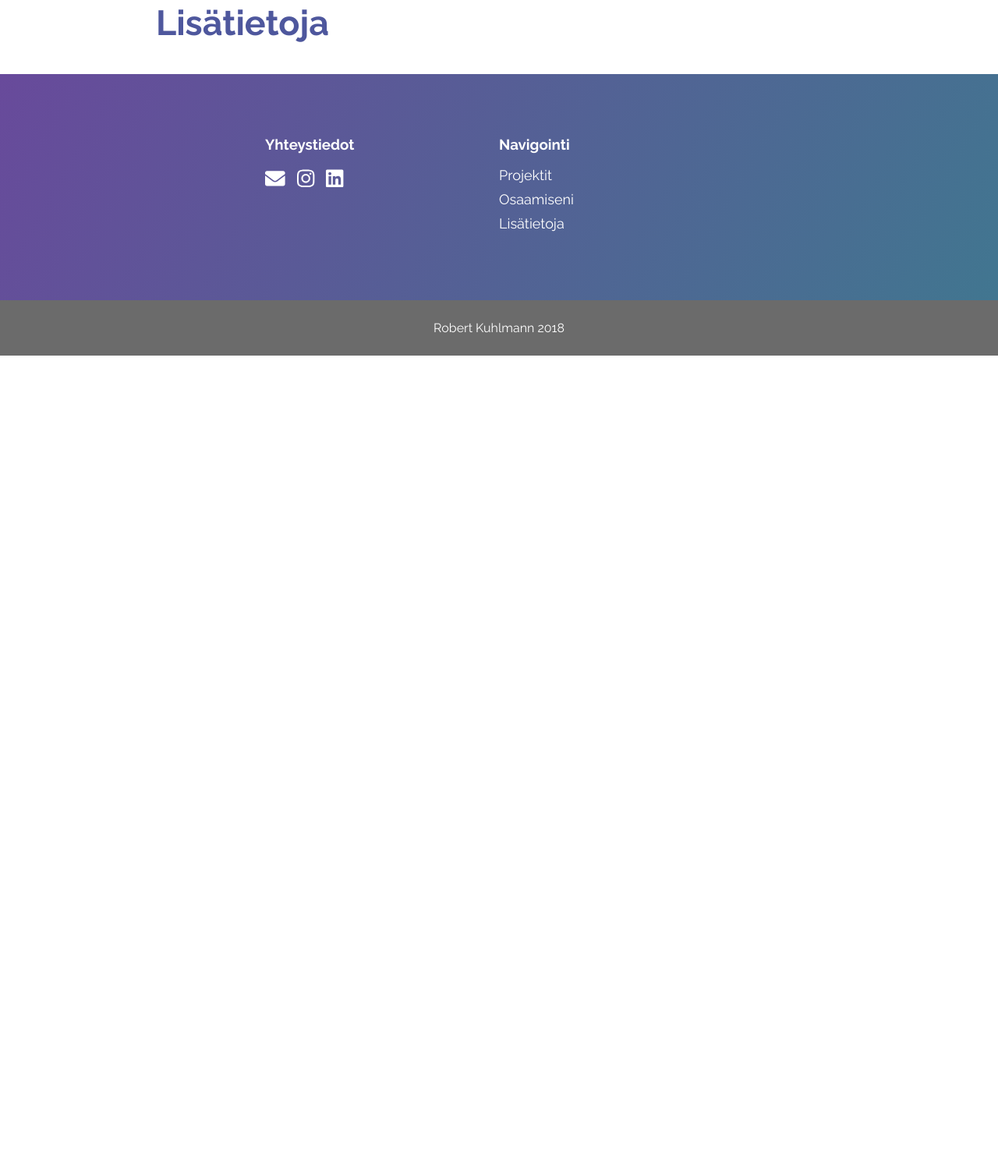
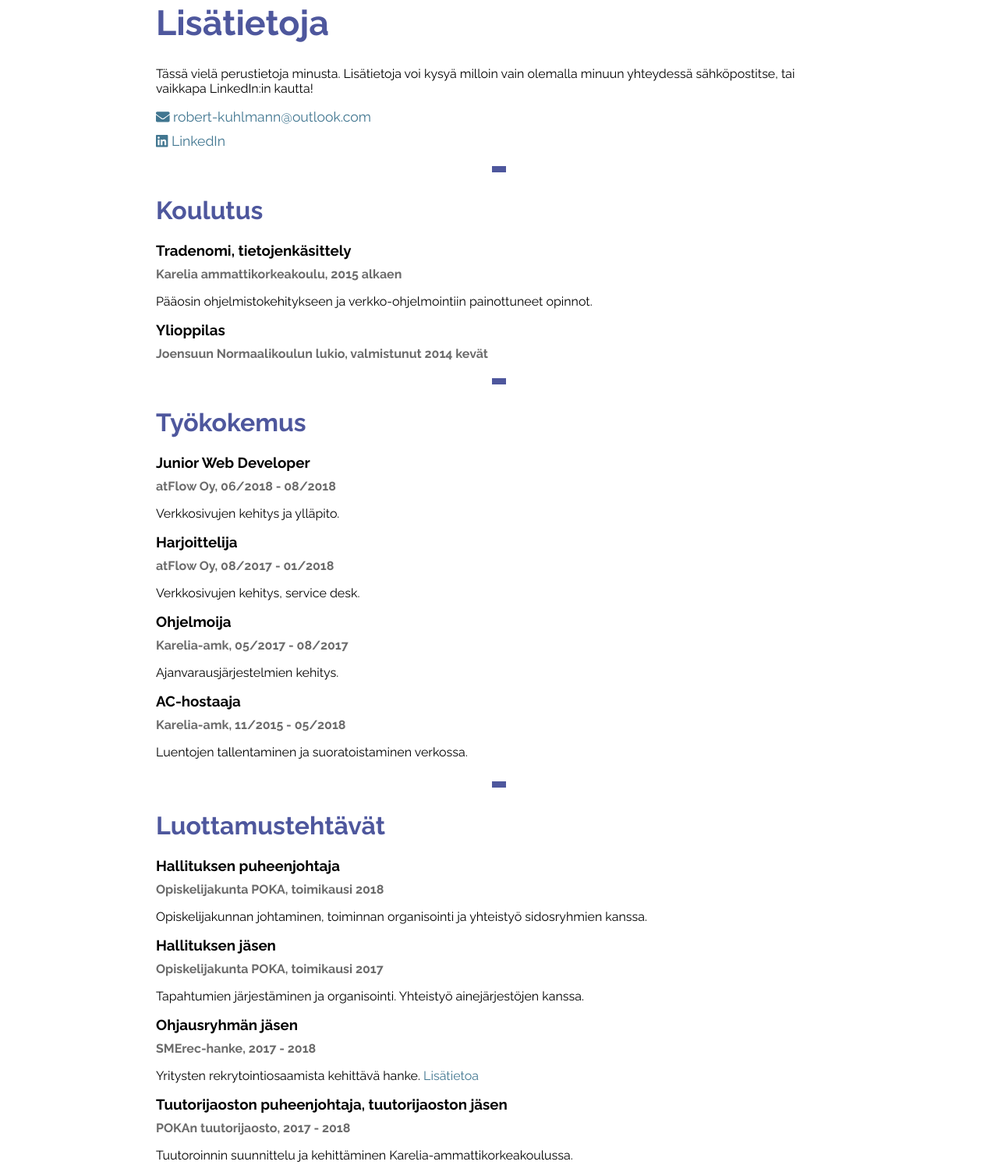
Before and after one commit to roopertti/portfolio, a Gatsby site: page /lisatietoja in a window 1280 px wide. Shown: the part 166-1660 px from the top of the page at 78% size. Before the commit the page ends 800 px from the top, so only its background shows below. Built offline with nearby package versions, Linux system fonts and the light colour scheme; Gatsby itself is replaced by a stand-in of ours.

Commit message:
Last fixes, Additional info page finished

```diff
--- a/gatsby-config.js
+++ b/gatsby-config.js
@@ -21,8 +21,7 @@ module.exports = {
         start_url: '/',
         background_color: '#663399',
         theme_color: '#663399',
-        display: 'minimal-ui',
-        icon: 'src/images/gatsby-icon.png', // This path is relative to the root of the site.
+        display: 'minimal-ui'
       },
     },
     'gatsby-plugin-offline',
--- a/src/components/bigTitle.js
+++ b/src/components/bigTitle.js
@@ -3,6 +3,10 @@ import styled from 'styled-components';
 const BigTitle = styled.h1`
     font-size: 2.8em;
     color: var(--primary);
+
+    @media (max-width: 600px) {
+        font-size: 2em;
+    }
 `;
 
 export default BigTitle;
--- a/src/components/layout.js
+++ b/src/components/layout.js
@@ -16,7 +16,6 @@ import Footer from '../components/footer';
 import '../base.css';
 
 import Header from './header';
-import Container from './container';
 
 const Layout = ({ children }) => (
   <StaticQuery
@@ -51,10 +50,10 @@ const Layout = ({ children }) => (
             <a href="mailto:robert-kuhlmann@outlook.com">
               <FontAwesomeIcon icon={faEnvelope}></FontAwesomeIcon>
             </a>
-            <a href="https://www.instagram.com/kuuuulman/" target="_blank">
+            <a href="https://www.instagram.com/kuuuulman/" target="_blank" rel="noopener noreferrer">
               <FontAwesomeIcon icon={faInstagram}></FontAwesomeIcon>
             </a>
-            <a href="https://www.linkedin.com/in/robert-kuhlmann/" target="_blank">
+            <a href="https://www.linkedin.com/in/robert-kuhlmann/" target="_blank" rel="noopener noreferrer">
               <FontAwesomeIcon icon={faLinkedin}></FontAwesomeIcon>
             </a>
           </div>
--- a/src/components/projectlist.js
+++ b/src/components/projectlist.js
@@ -29,6 +29,7 @@ const ProjectWrapper = styled.article`
 
     @media (max-width: 600px) {
         padding: 10px;
+        margin-bottom: 120px;
         box-shadow: none;
     }
 `;
@@ -43,7 +44,7 @@ const ImageSlider = ({image}) => {
     const images = getImageLinks();
     console.log(image);
 
-    if(typeof image === 'null') return null;
+    if(image === null) return null;
 
     if(image.constructor === Array) {
         const settings = {
--- a/src/pages/index.js
+++ b/src/pages/index.js
@@ -20,8 +20,8 @@ const IndexPage = () => (
     <Landing>
       <div>
         <h1>Moikka!</h1>
-        <p style={{fontSize: '1.2em', color: 'var(--dark)'}}><strong>Tervetuloa miun sivuille!</strong></p>
-        <p>Näillä sivuilla pääsee hieman "ihastelemaan" minun osaamistani ja muutamia projekteja, joissa olen ollut mukana.</p>
+        <p style={{fontSize: '1.2em', color: 'var(--dark)'}}><strong>Tervetuloa minun sivuille!</strong></p>
+        <p>Näillä sivuilla esittelen hieman minun osaamistani ja muutamia projekteja, joissa olen ollut mukana.</p>
         <Link to="/projektit">Aloita tutustuminen!</Link>
       </div>
       <div style={{textAlign: "center"}}>
@@ -49,7 +49,7 @@ const IndexPage = () => (
       <article>
         <header>
           <BigTitle>
-            Lyhyesti kuka mie oon
+            Lyhyesti kuka olen
           </BigTitle>
         </header>
         <p>Olen Robert Kuhlmann, 24-vuotias reipas miehenalku ja opiskelen nyt neljättä ja viimeistä vuotta Karelia-ammattikorkeakoulussa tietojenkäsittelyn tradenomiksi. Olen opiskellut tutkintoni aikana pääasiassa ohjelmistokehitystä ja tarkemmin ottaen verkkosovelluskehitystä.</p>
--- a/src/pages/lisatietoja.js
+++ b/src/pages/lisatietoja.js
@@ -1,16 +1,76 @@
 import React from 'react';
 import styled from 'styled-components';
+import { FontAwesomeIcon } from '@fortawesome/react-fontawesome';
+import { faLinkedin } from '@fortawesome/free-brands-svg-icons';
 
 import Container from '../components/container';
 import Layout from '../components/layout';
 import Breadcrumb from '../components/breadcrumb';
 import BigTitle from '../components/bigTitle';
+import Separator from '../components/separator';
+import MediumTitle from '../components/mediumTitle';
+import { faEnvelope } from '@fortawesome/free-solid-svg-icons';
+
+const SmallMarginTitle = styled.h3`
+    margin: 10px 0;
+`;
+
+const SmallMarginSubtitle = styled.h4`
+    margin: 10px 0;
+    color: var(--dark);
+`;
 
 const AdditionalInfo = () => (
     <Layout>
         <Breadcrumb routeIndex={2}></Breadcrumb>
         <Container style={{paddingTop: 0}}>
             <BigTitle>Lisätietoja</BigTitle>
+            <p>Tässä vielä perustietoja minusta. Lisätietoja voi kysyä milloin vain olemalla minuun yhteydessä sähköpostitse, tai vaikkapa LinkedIn:in kautta!</p>
+            <div style={{marginBottom: 10, color: 'var(--adjacent2)', fontSize: '1.1em'}}>
+                <a href="mailto:robert-kuhlmann@outlook.com">
+                    <FontAwesomeIcon icon={faEnvelope}></FontAwesomeIcon> robert-kuhlmann@outlook.com
+                </a>
+            </div>
+            <div style={{marginBottom: 10, color: 'var(--adjacent2)', fontSize: '1.1em'}}>
+                <a href="https://www.linkedin.com/in/robert-kuhlmann/" target="_blank" rel="noopener noreferrer">
+                    <FontAwesomeIcon icon={faLinkedin}></FontAwesomeIcon> LinkedIn
+                </a>
+            </div>
+            <Separator></Separator>
+            <MediumTitle>Koulutus</MediumTitle>
+            <SmallMarginTitle>Tradenomi, tietojenkäsittely</SmallMarginTitle>
+            <SmallMarginSubtitle>Karelia ammattikorkeakoulu, 2015 alkaen</SmallMarginSubtitle>
+            <p>Pääosin ohjelmistokehitykseen ja verkko-ohjelmointiin painottuneet opinnot.</p>
+            <SmallMarginTitle>Ylioppilas</SmallMarginTitle>
+            <SmallMarginSubtitle>Joensuun Normaalikoulun lukio, valmistunut 2014 kevät</SmallMarginSubtitle>
+            <Separator></Separator>
+            <MediumTitle>Työkokemus</MediumTitle>
+            <SmallMarginTitle>Junior Web Developer</SmallMarginTitle>
+            <SmallMarginSubtitle>atFlow Oy, 06/2018 - 08/2018</SmallMarginSubtitle>
+            <p>Verkkosivujen kehitys ja ylläpito.</p>
+            <SmallMarginTitle>Harjoittelija</SmallMarginTitle>
+            <SmallMarginSubtitle>atFlow Oy, 08/2017 - 01/2018</SmallMarginSubtitle>
+            <p>Verkkosivujen kehitys, service desk.</p>
+            <SmallMarginTitle>Ohjelmoija</SmallMarginTitle>
+            <SmallMarginSubtitle>Karelia-amk, 05/2017 - 08/2017</SmallMarginSubtitle>
+            <p>Ajanvarausjärjestelmien kehitys.</p>
+            <SmallMarginTitle>AC-hostaaja</SmallMarginTitle>
+            <SmallMarginSubtitle>Karelia-amk, 11/2015 - 05/2018</SmallMarginSubtitle>
+            <p>Luentojen tallentaminen ja suoratoistaminen verkossa.</p>
+            <Separator></Separator>
+            <MediumTitle>Luottamustehtävät</MediumTitle>
+            <SmallMarginTitle>Hallituksen puheenjohtaja</SmallMarginTitle>
+            <SmallMarginSubtitle>Opiskelijakunta POKA, toimikausi 2018</SmallMarginSubtitle>
+            <p>Opiskelijakunnan johtaminen, toiminnan organisointi ja yhteistyö sidosryhmien kanssa.</p>
+            <SmallMarginTitle>Hallituksen jäsen</SmallMarginTitle>
+            <SmallMarginSubtitle>Opiskelijakunta POKA, toimikausi 2017</SmallMarginSubtitle>
+            <p>Tapahtumien järjestäminen ja organisointi. Yhteistyö ainejärjestöjen kanssa.</p>
+            <SmallMarginTitle>Ohjausryhmän jäsen</SmallMarginTitle>
+            <SmallMarginSubtitle>SMErec-hanke, 2017 - 2018</SmallMarginSubtitle>
+            <p>Yritysten rekrytointiosaamista kehittävä hanke. <a style={{color: 'var(--adjacent2)'}} href="http://smerec.karelia.fi/fi/" target="_blank" rel="noopener noreferrer">Lisätietoa</a></p>
+            <SmallMarginTitle>Tuutorijaoston puheenjohtaja, tuutorijaoston jäsen</SmallMarginTitle>
+            <SmallMarginSubtitle>POKAn tuutorijaosto, 2017 - 2018</SmallMarginSubtitle>
+            <p>Tuutoroinnin suunnittelu ja kehittäminen Karelia-ammattikorkeakoulussa.</p>
         </Container>
     </Layout>
 );
--- a/src/pages/projektit.js
+++ b/src/pages/projektit.js
@@ -15,7 +15,7 @@ const ProjectsPage = () => (
     <Layout>
         <Breadcrumb routeIndex={0}></Breadcrumb>
         <Container style={{paddingTop: 0}}>
-            <BigTitle style={{fontSize: '2.8em', color: 'var(--primary)'}}>Projektit</BigTitle>
+            <BigTitle>Projektit</BigTitle>
             <p>Opintojen aikana on tullut työskenneltyä paljon erilaisten projektien parissa, niin kotona, kuin myös koulun ja työn merkeissä. Projektipainotteiset opinnot ovatkin antaneet mahdollisuuden tutustua hyvin erilaisiin teknologioihin ja antaneet laajan käsityksen erilaisista ekosysteemeistä ja arkkitehtuureista.</p>
             <p>Tähän sivulle olen koonnut muutamia omia projekteja. Osa on kooditasoltaan sellaisia, ettei niitä uskaltaisi kenellekään enää näyttää, mutta ne ovat kuitenkin olleet merkittäviä askeleita omien taitojen kehittämisessä :)</p>
             <p><strong>Osa koodeista ja sivustoista on edelleen nähtävissä! Huomioi sivustojen, sekä GitHub-repositoryjen linkit!</strong></p>
```
Also changed, not shown: src/components/smallTitle.js (added, +8 -0 lines), src/pages/osaamiseni.js (+6 -4 lines).
